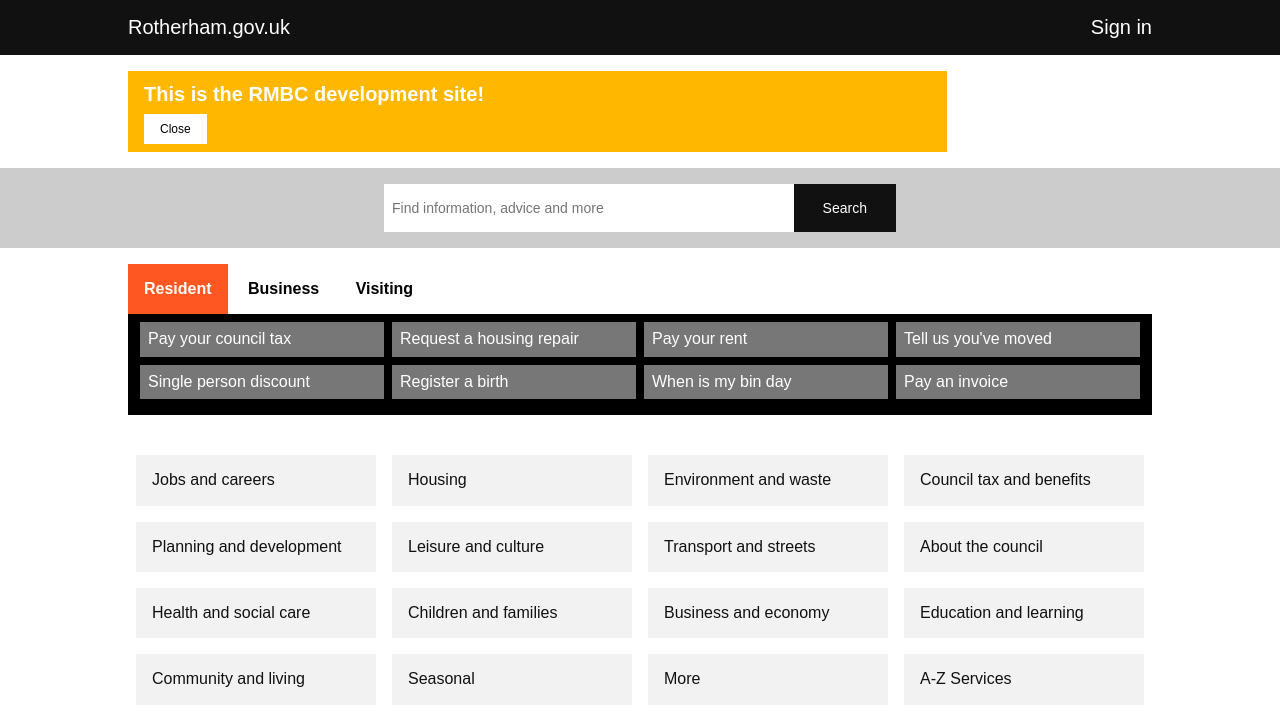
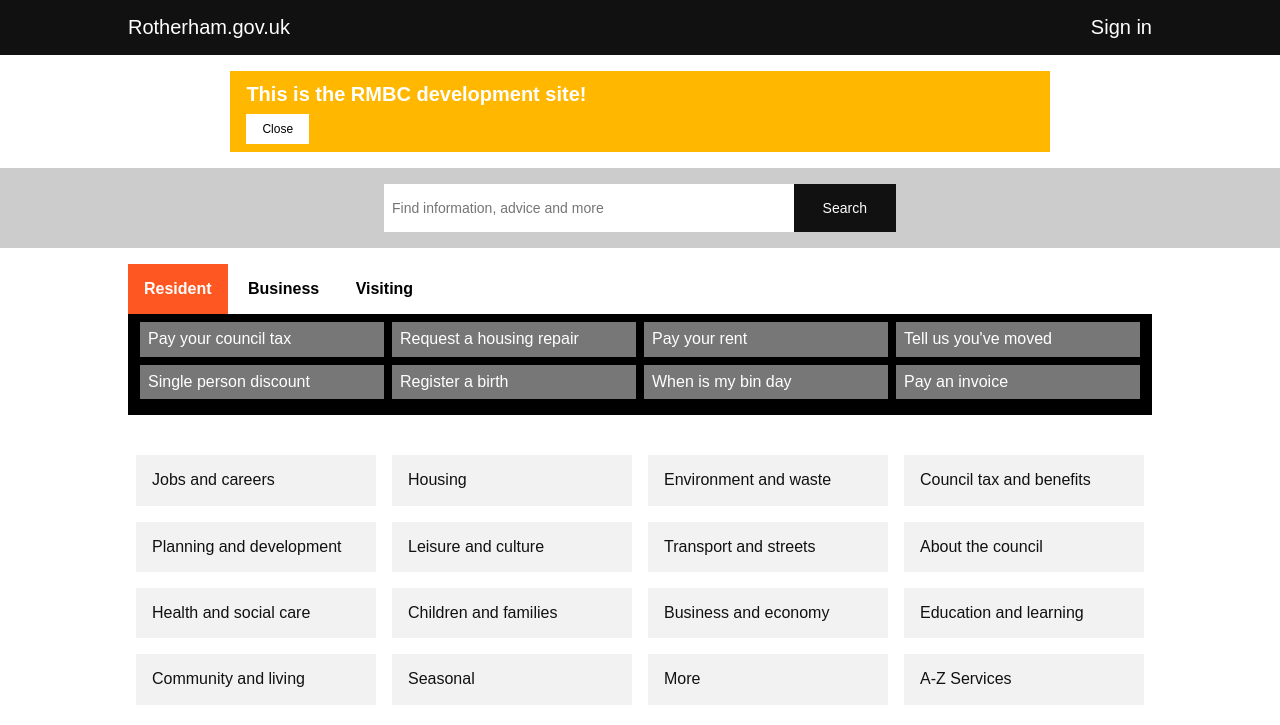
Before and after one commit to jnkly/rmbc-dev, a Jekyll site: the page built from index.md, in a window 1280 px wide. Shown: the top 725 px of the page. Built offline with Jekyll 4.4.1, drawn with Linux system fonts in a browser that asks for light colours; grey boxes are pictures that could not be loaded.

Commit message:
Update alert.html

```diff
--- a/_includes/alert.html
+++ b/_includes/alert.html
@@ -1,5 +1,5 @@
     <div class="cf mw8 center">
-      <div class="w-80 mv3 ph3 pt1 pb2 bg-gold">
+      <div class="w-80 center mv3 ph3 pt1 pb2 bg-gold">
         <p class="f4 b white mb2 mt2">
           This is the RMBC development site!
         </p><button class="dib ph3 pv2 f7 bg-white dim b--none" onclick="this.parentElement.style.display='none';" onmouseover="style.cursor='pointer';">Close</button>
```
